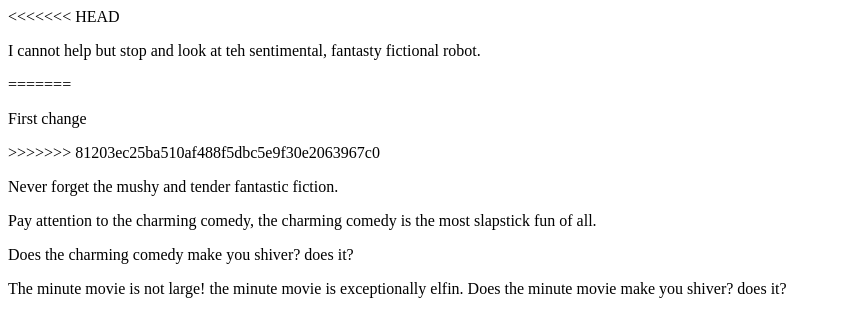
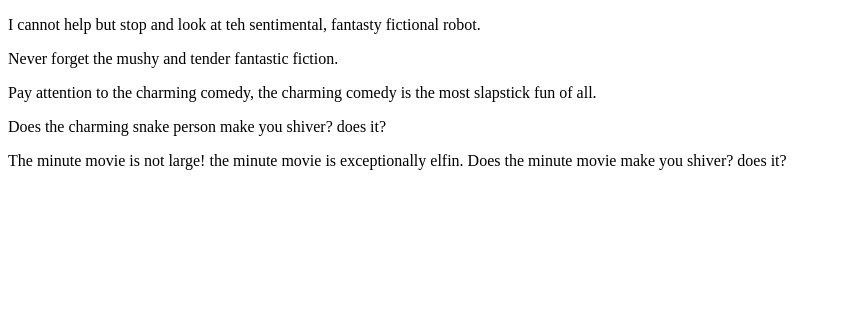
Before and after one commit to Doh1024/cpnt201-a3, a plain HTML site: page index.html in a window 1280 px wide. Shown: the whole page, without its empty margins (0-841 px from the left). Drawn offline with Linux system fonts and the light colour scheme.

Commit message:
changed line 4

```diff
--- a/index.html
+++ b/index.html
@@ -7,14 +7,10 @@
   <title>A3</title>
 </head>
 <body>
-<<<<<<< HEAD
   <p>I cannot help but stop and look at teh sentimental, fantasty fictional robot.</p>
-=======
-  <p>First change</p>
->>>>>>> 81203ec25ba510af488f5dbc5e9f30e2063967c0
   <p>Never forget the mushy and tender fantastic fiction.</p>
   <p>Pay attention to the charming comedy, the charming comedy is the most slapstick fun of all.</p>
-  <p>Does the charming comedy make you shiver?
+  <p>Does the charming snake person make you shiver?
     does it?</p>
   <p>The minute movie is not large!
     the minute movie is exceptionally elfin.
```
